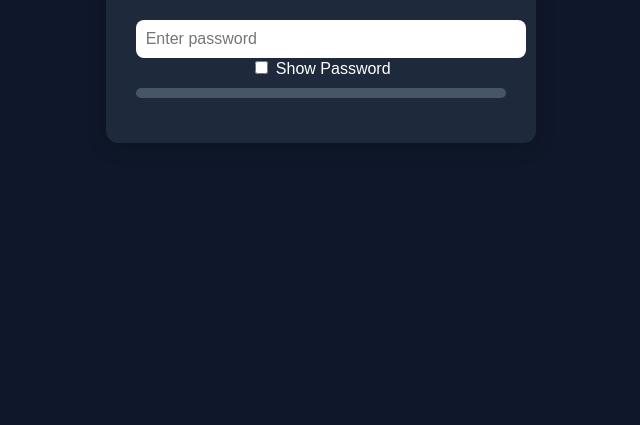
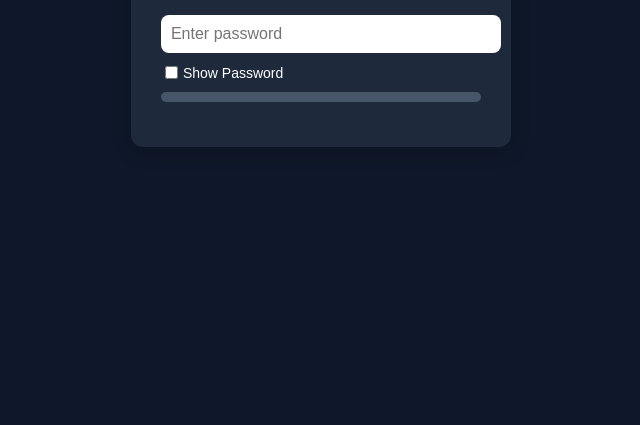
Before and after one commit to MehranButtAK1/Password_strength_checker, a plain HTML site: page index.html in a window 1280 px wide. Shown: the part 375-800 px from the top of the page, without its empty margins (319-959 px from the left). Drawn offline with Linux system fonts and the light colour scheme.

Commit message:
Update style.css
Adding breaching display styles

```diff
--- a/style.css
+++ b/style.css
@@ -40,3 +40,14 @@ input[type="password"] {
   margin-top: 15px;
   font-weight: bold;
 }
+label[for="showPassword"] {
+  display: flex;
+  align-items: center;
+  margin-top: 10px;
+  font-size: 14px;
+  cursor: pointer;
+}
+
+#showPassword {
+  margin-right: 5px;
+}
```
